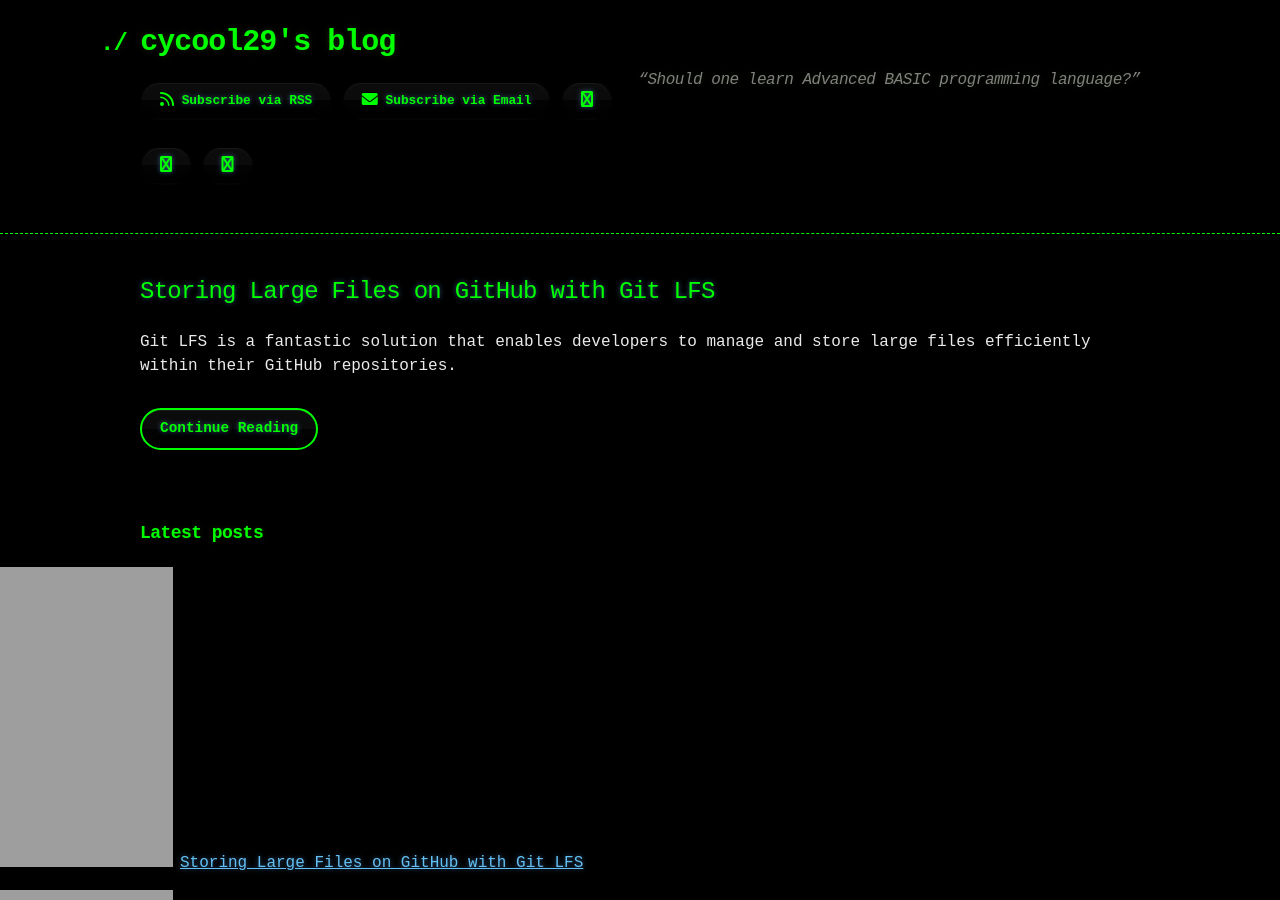
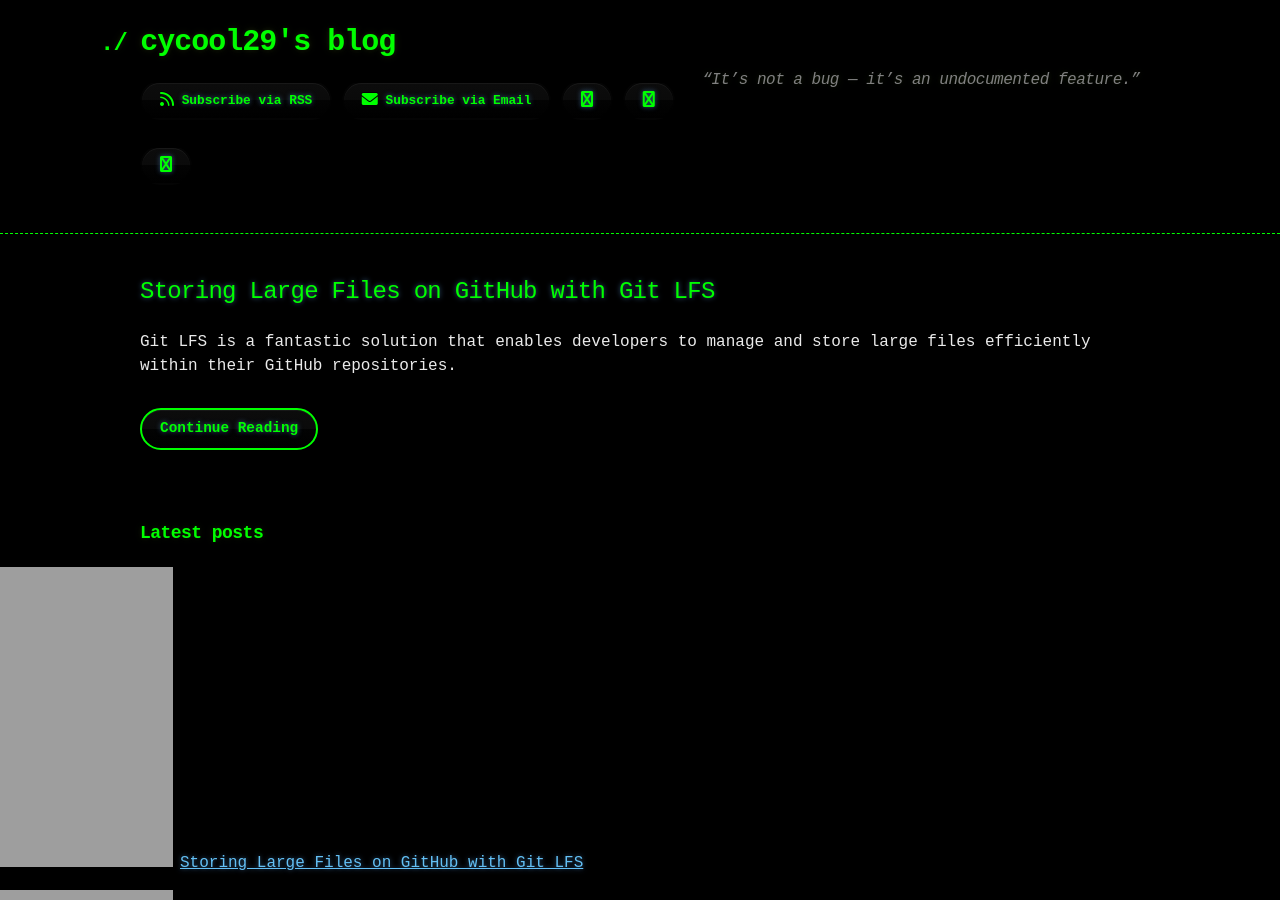
Before and after one commit to cycool29/cycool29.github.io, a Jekyll site: the page built from index.md, in a window 1280 px wide and 900 px high. Built offline with Jekyll 4.4.1, drawn with Linux system fonts in a browser that asks for light colours; a style sheet for code colours, icons or effects is not loaded.

Commit message:
Update quotes

```diff
--- a/_config.yml
+++ b/_config.yml
@@ -1,5 +1,5 @@
 title: cycool29's blog
-description: "“Should one learn Advanced BASIC programming language?” "
+description: "“It’s not a bug — it’s an undocumented feature.” "
 bio: A high school student. Intermediate in Python, Git, Bash. Learning JavaScript. He/Him. "
 author: cycool29
 url: https://cycool29.github.io
```
